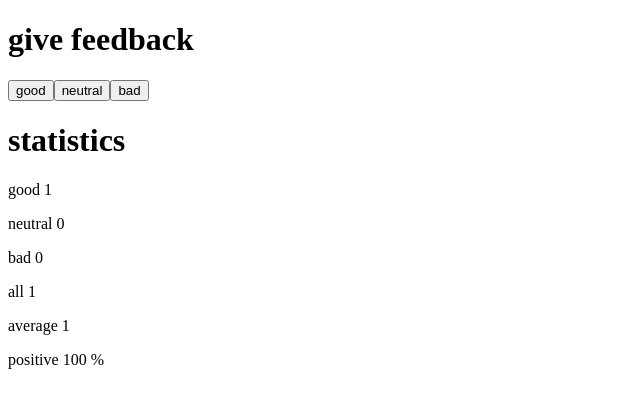
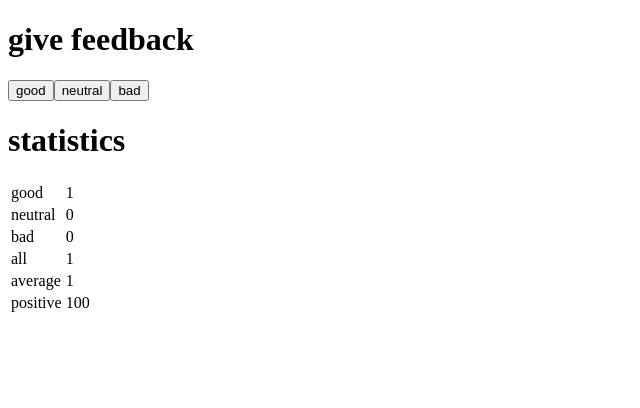
Before and after one commit to sahilbutola08/Submisions---Fullstack, a React (Create React App) app: page / in a window 1280 px wide. Both pictures are taken after a click on the button "good". Shown: the top 408 px of the page, without its empty margins (0-640 px from the left). Built offline with nearby package versions, Linux system fonts and the light colour scheme.

Commit message:
exercise 1.11

```diff
--- a/src/App.js
+++ b/src/App.js
@@ -10,14 +10,17 @@ const Button = ({handleClick, text}) => {
 
 const StatisticsLine = ({text, value}) => {
   return (
-    <p>{text} {value}</p>
+    <tr>
+      <td>{text}</td>
+      <td>{value}</td>
+    </tr>
   )
 }
 
 
 const Statistics = (props) => {
   let sum = props.good+props.bad+props.neutral;
-  if(props.good == 0 && props.bad == 0 && props.neutral == 0) {
+  if(props.good === 0 && props.bad === 0 && props.neutral === 0) {
     return (
       <div>
         <h1>statistics</h1>
@@ -28,12 +31,23 @@ const Statistics = (props) => {
   return (
     <>
       <h1>statistics</h1>
-      <StatisticsLine text="good" value={props.good}/>
-      <StatisticsLine text="neutral" value={props.neutral}/>
-      <StatisticsLine text="bad" value={props.bad}/>
-      <p>all {sum}</p>
-      <p>average {(props.good+props.bad*-1)/sum}</p>
-      <p>positive {(props.good/sum)*100} %</p>
+      <table>
+        <StatisticsLine text="good" value={props.good}/>
+        <StatisticsLine text="neutral" value={props.neutral}/>
+        <StatisticsLine text="bad" value={props.bad}/>
+        <tr>
+          <td>all</td>
+          <td>{sum}</td>
+        </tr>
+        <tr>
+          <td>average</td>
+          <td>{(props.good+props.bad*-1)/sum}</td>
+        </tr>
+        <tr>
+          <td>positive</td>
+          <td>{(props.good/sum)*100}</td>
+        </tr>
+      </table>
     </>
   )
 }
@@ -42,8 +56,7 @@ const App = () => {
   // save clicks of each button to its own state
   const [good, setGood] = useState(0)
   const [neutral, setNeutral] = useState(0)
-  const [bad, setBad] = useState(0)
-  const sum = good+neutral+bad;
+  const [bad, setBad] = useState(0);
 
   return (
     <div>
```
